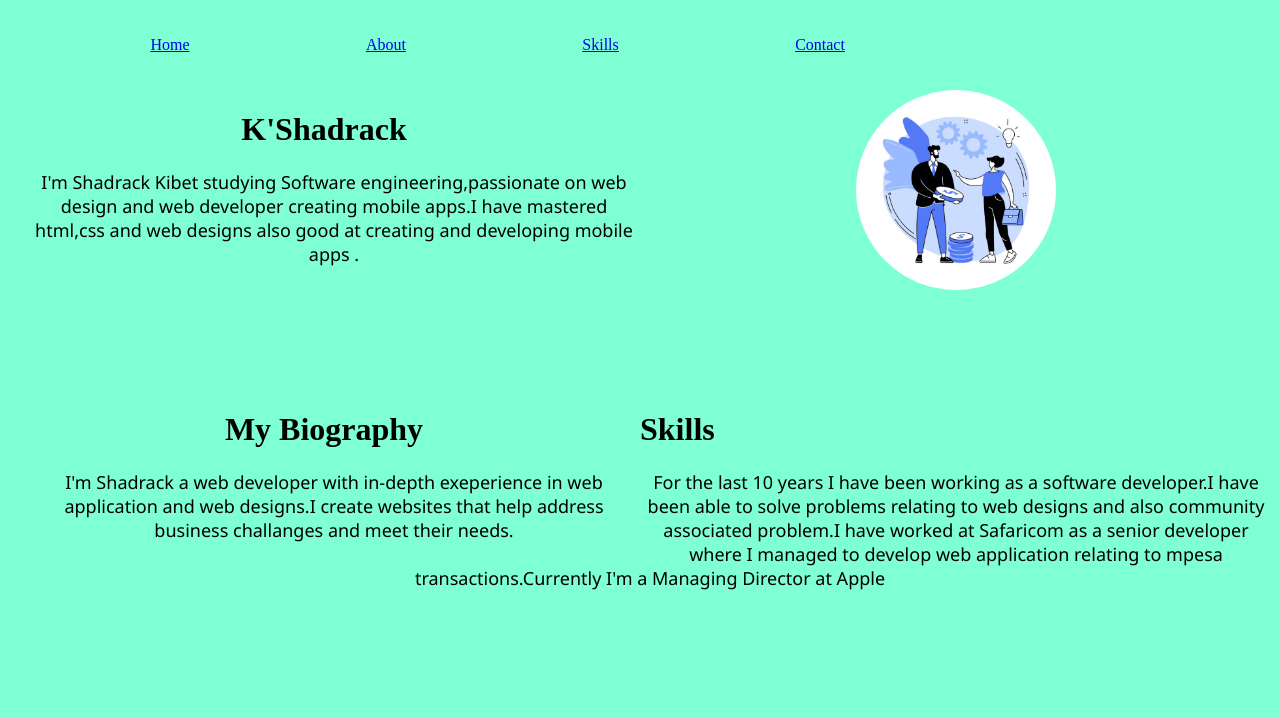
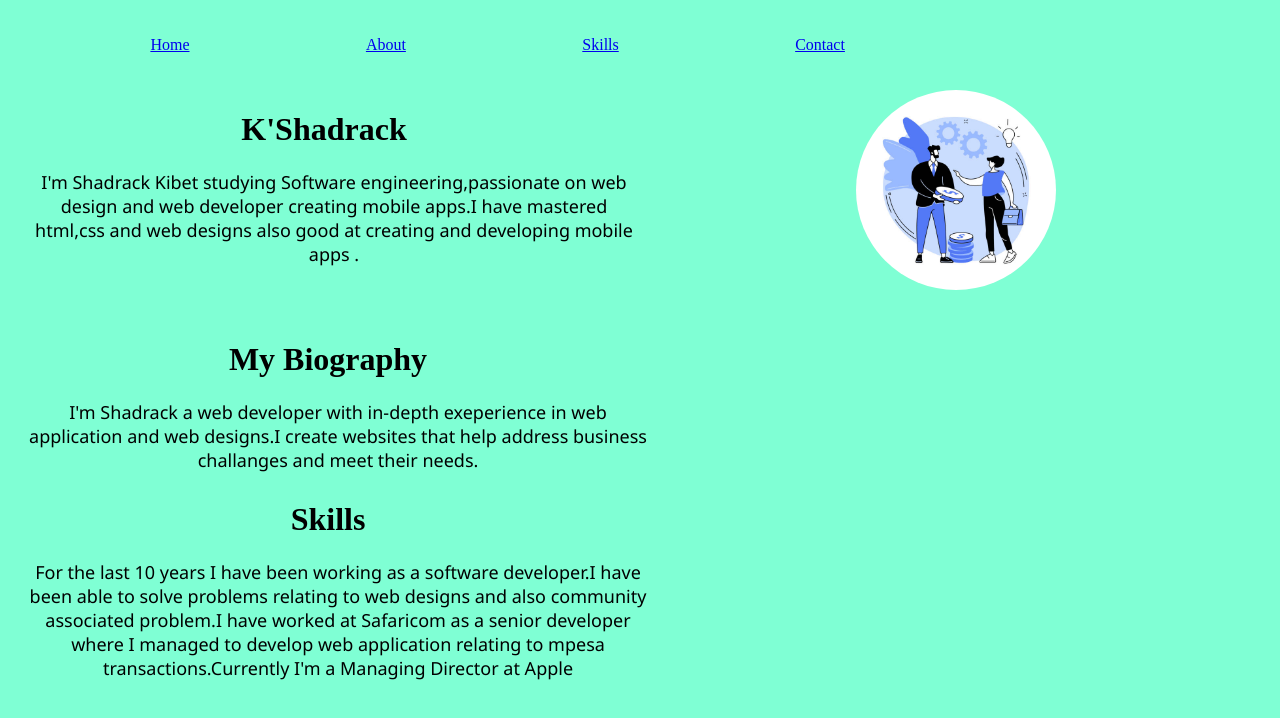
Before and after one commit to Shadrack5/Portfolio, a plain HTML site: page home.html in a window 1280 px wide. Drawn offline with Linux system fonts and the light colour scheme.

```diff
--- a/home.html
+++ b/home.html
@@ -29,7 +29,7 @@
         <p>I'm Shadrack a web developer with in-depth exeperience in web application and web designs.I create websites that help address business challanges and meet their needs.</p>
     </div>
     <div id="skills">
-        <h1 style="text-align: left;">Skills</h1>
+        <h1 style="text-align: center;">Skills</h1>
         <p>For the last 10 years I have been working as a software developer.I have been able to solve problems relating to web designs and also community associated problem.I have worked at Safaricom as a senior developer where I managed to develop web application relating to mpesa transactions.Currently I'm a Managing Director at Apple</p>
 
     </div>
--- a/style.css
+++ b/style.css
@@ -44,4 +44,12 @@ h1{
 #about{
     float: left;
     width: 50%;
+    position: absolute;
+    top: 40%;
 }
+#skills{
+    float: left;
+    width: 50%;
+    position: absolute;
+    top: 60%;
+}
```
Also changed, not shown: contact.html (+13 -0 lines), skills.html (+2 -0 lines).
